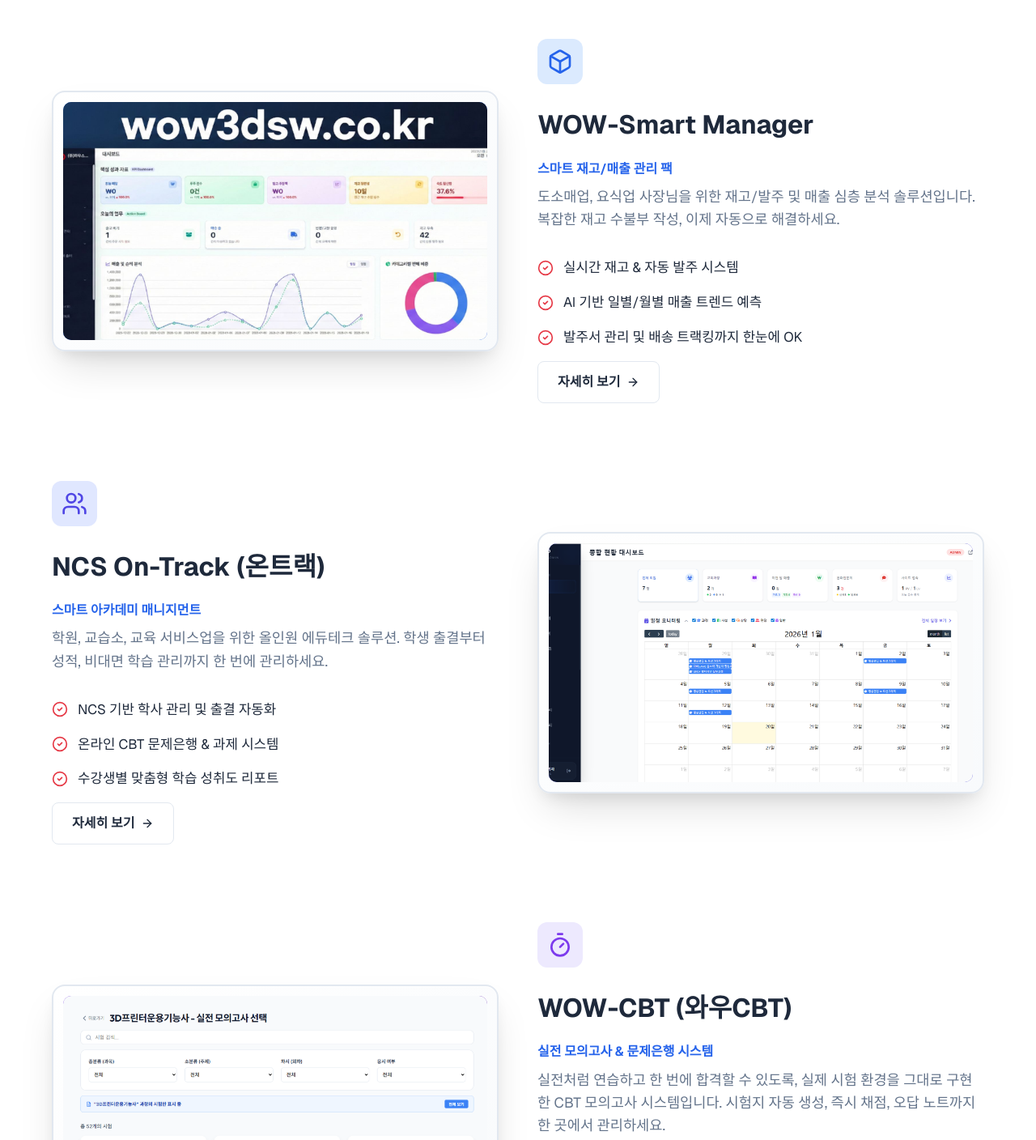
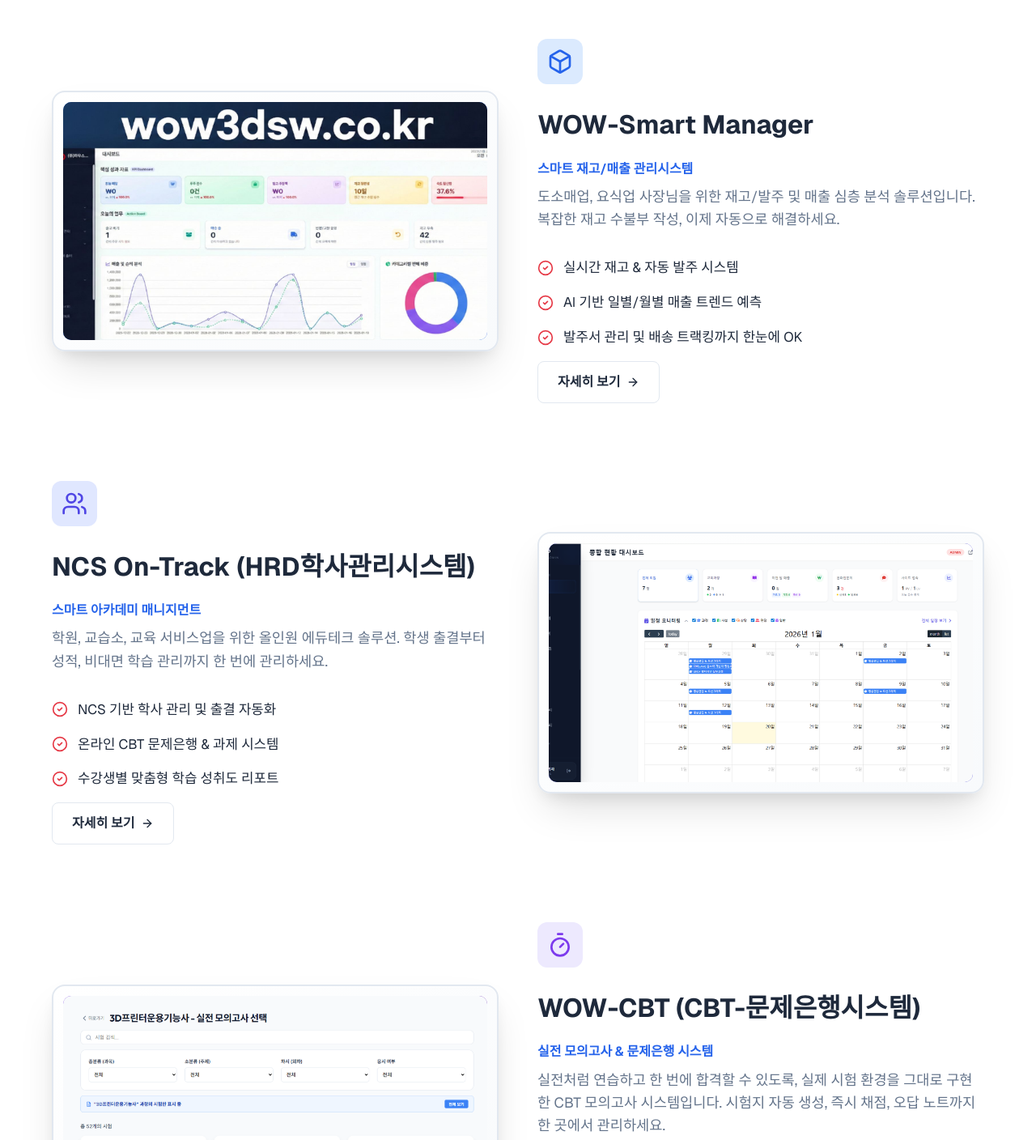
Before and after one commit to seojeongju/wow3d_saas, a Next.js app: page / in a window 1280 px wide. Shown: the part 1192-2600 px from the top of the page at 81% size. Built offline with nearby package versions, Linux system fonts and the light colour scheme.

Commit message:
docs: 메인 페이지 솔루션 명칭 구체화 (HRD학사관리, 문제은행 시스템 등)

```diff
--- a/src/app/page.tsx
+++ b/src/app/page.tsx
@@ -24,7 +24,7 @@
     id: 1,
     badge: "Retail & Food",
     title: "WOW-Smart Manager",
-    subtitle: "스마트 재고/매출 관리 팩",
+    subtitle: "스마트 AI재고/매출 관리 시스템",
     description: "도소매업, 요식업 사장님을 위한 재고/발주 및 매출 심층 분석 솔루션입니다. 복잡한 재고 수불부 작성, 이제 자동으로 해결하세요.",
     image: "/images/wow-smart-manager-hero.jpg",
     ctaLink: "/services/retail",
@@ -36,7 +36,7 @@
   {
     id: 2,
     badge: "Education Tech",
-    title: "NCS On-Track (온트랙)",
+    title: "NCS On-Track (HRD학사관리시스템)",
     subtitle: "스마트 아카데미 NCS매니지먼트",
     description: "학원, 교육센터터, 교육 서비스업을 위한 올인원 에듀테크 솔루션. NCS 학사 관리부터 비대면 온라인 시험(CBT)까지 한 번에 관리하세요.",
     image: "/images/lms-dashboard.png",
@@ -49,7 +49,7 @@
   {
     id: 3,
     badge: "Exam & Certification",
-    title: "WOW-CBT (와우CBT)",
+    title: "WOW-CBT (문제은행 시스템)",
     subtitle: "실전 모의고사 & 문제은행 시스템",
     description: "실전처럼 연습하고 한 번에 합격할 수 있도록, 실제 시험 환경을 그대로 구현한 CBT 모의고사 시스템입니다. 시험지 자동 생성, 즉시 채점, 오답 노트까지.",
     image: "/images/cbt-exam.png",
@@ -212,7 +212,7 @@
                 </div>
                 <h3>WOW-Smart Manager</h3>
                 <p className={styles.serviceSubtitle}>
-                  스마트 재고/매출 관리 팩
+                  스마트 재고/매출 관리시스템
                 </p>
                 <p className={styles.serviceDesc}>
                   도소매업, 요식업 사장님을 위한 재고/발주 및 매출 심층 분석 솔루션입니다.
@@ -243,7 +243,7 @@
                 <div className={clsx(styles.iconWrapper, styles.iconWrapperIndigo)}>
                   <Users size={32} />
                 </div>
-                <h3>NCS On-Track (온트랙)</h3>
+                <h3>NCS On-Track (HRD학사관리시스템)</h3>
                 <p className={styles.serviceSubtitle}>
                   스마트 아카데미 매니지먼트
                 </p>
@@ -276,7 +276,7 @@
                 <div className={clsx(styles.iconWrapper, styles.iconWrapperPurple)}>
                   <Timer size={32} />
                 </div>
-                <h3>WOW-CBT (와우CBT)</h3>
+                <h3>WOW-CBT (CBT-문제은행시스템)</h3>
                 <p className={styles.serviceSubtitle}>
                   실전 모의고사 & 문제은행 시스템
                 </p>
```
